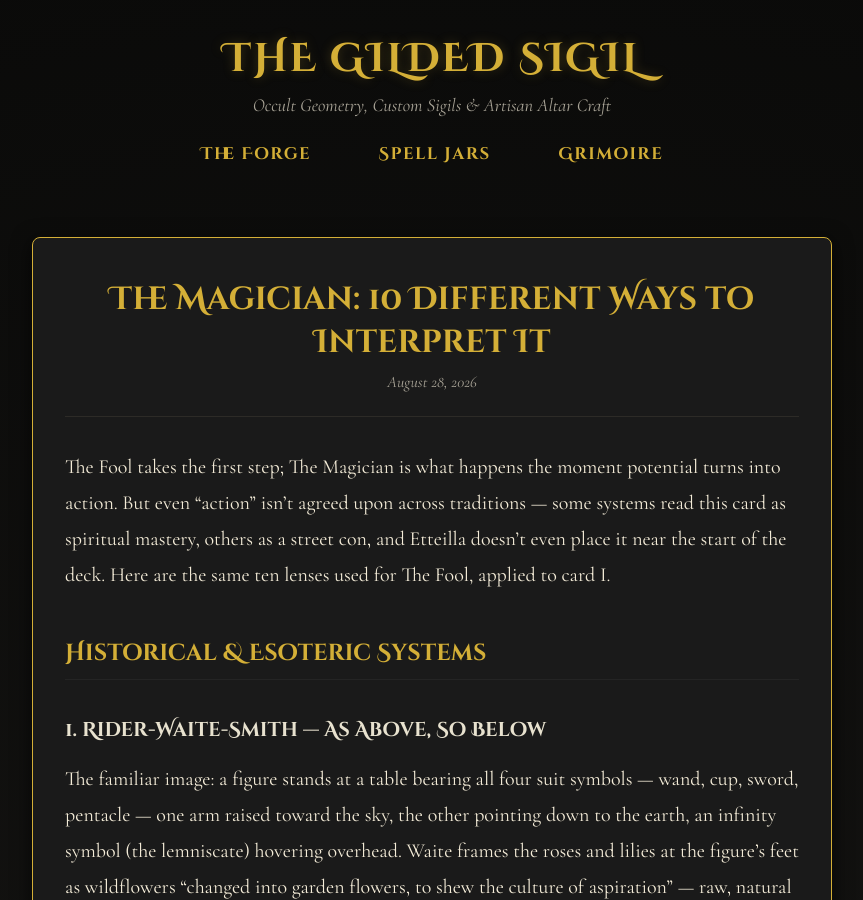
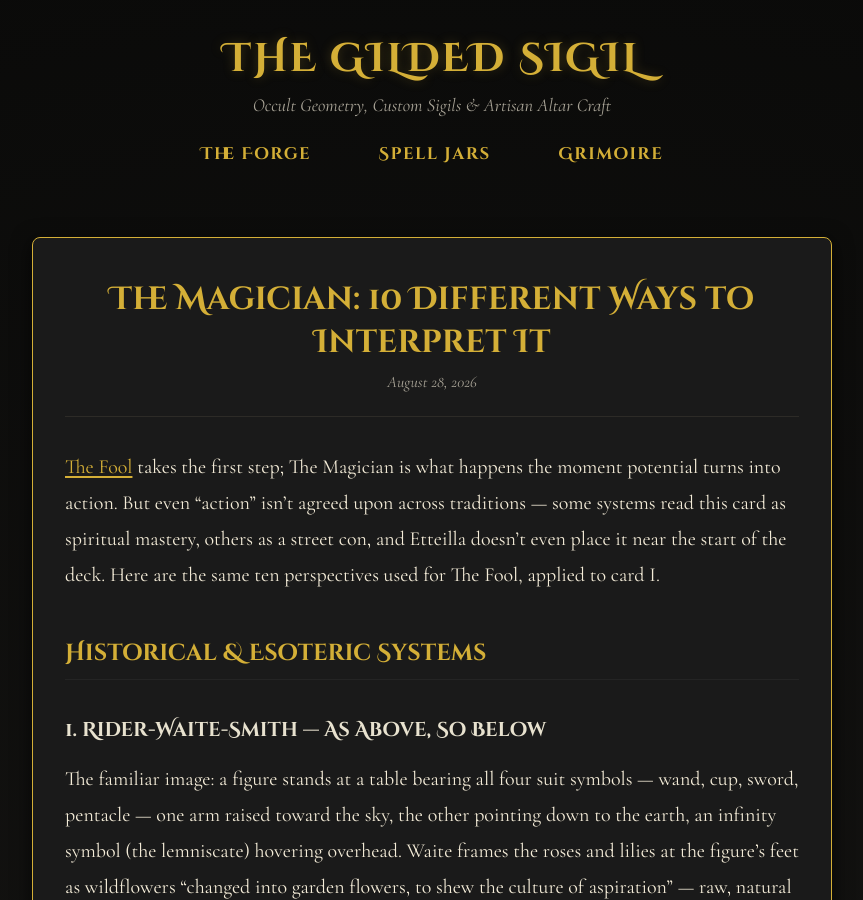
Before and after one commit to maf187/the-gilded-sigil, a Jekyll site: the page built from _posts/2026-08-28-the-magician:-10-different-ways-to-interpret-it.md, in a window 1280 px wide and 900 px high. Shown: the whole window, without its empty margins (208-1071 px from the left). Built offline with Jekyll 4.4.1, drawn with Linux system fonts in a browser that asks for light colours.

Commit message:
Update terminology in The Magician interpretation
Replaced 'lenses' with 'perspectives' for clarity in interpretation.

```diff
--- a/_posts/2026-08-28-the-magician:-10-different-ways-to-interpret-it.md
+++ b/_posts/2026-08-28-the-magician:-10-different-ways-to-interpret-it.md
@@ -7,7 +7,7 @@ category: tarot
 tags: [tarot, major-arcana, card-study]
 ---
 
-The Fool takes the first step; The Magician is what happens the moment potential turns into action. But even "action" isn't agreed upon across traditions — some systems read this card as spiritual mastery, others as a street con, and Etteilla doesn't even place it near the start of the deck. Here are the same ten lenses used for The Fool, applied to card I.
+[The Fool](https://thegildedsigil.com/2026/08/the-fool-10-different-ways-to-interpret-it/) takes the first step; The Magician is what happens the moment potential turns into action. But even "action" isn't agreed upon across traditions — some systems read this card as spiritual mastery, others as a street con, and Etteilla doesn't even place it near the start of the deck. Here are the same ten perspectives used for The Fool, applied to card I.
 
 ## Historical & Esoteric Systems
 
```
